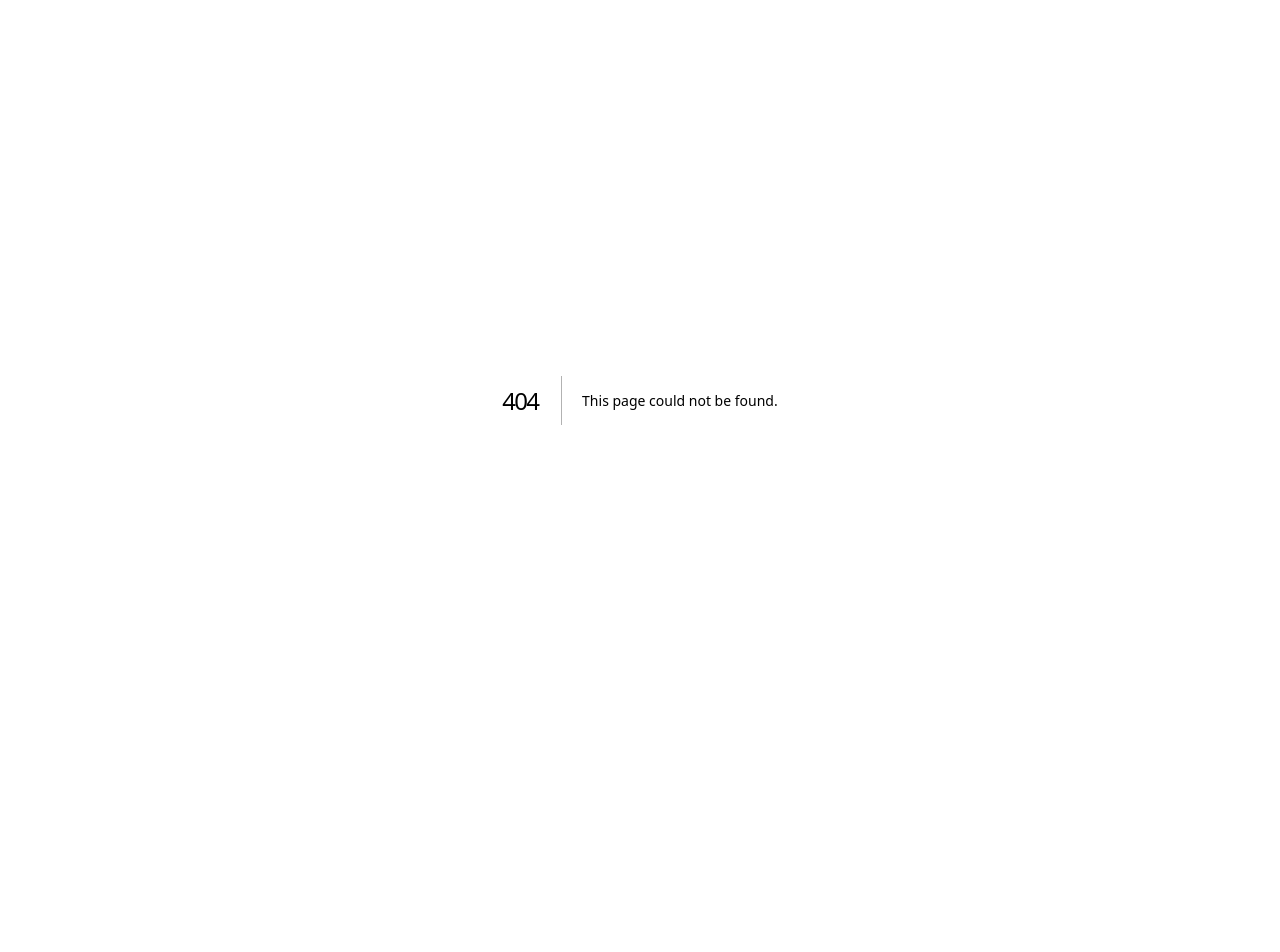
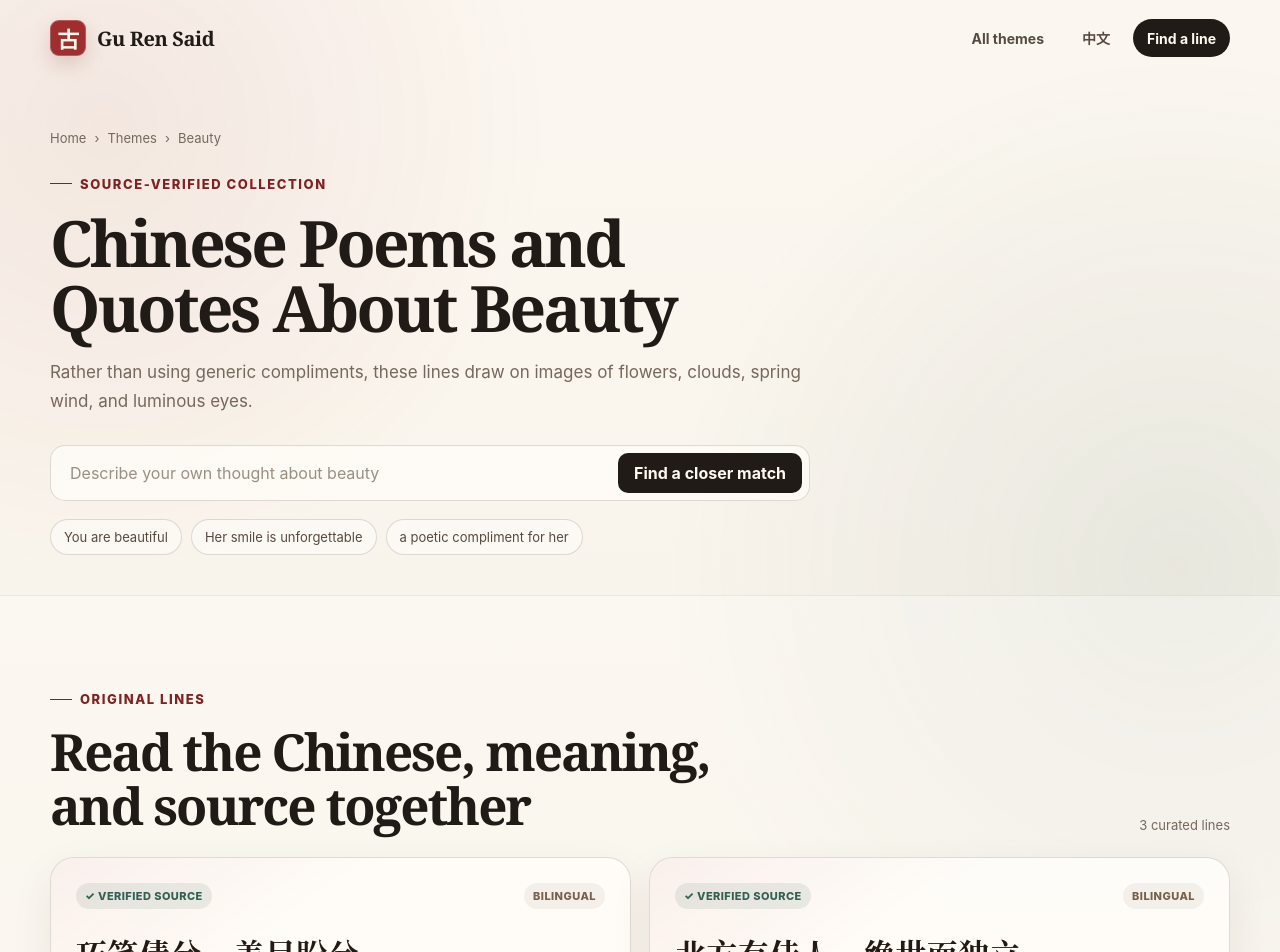
Before and after one commit to yandong2023/gu-ren-said, a Next.js app: page /en/topics/beauty in a window 1280 px wide. Before the commit this address had no page. Shown: the top 952 px of the page. Before the commit the page ends 800 px from the top, so only its background shows below. Built offline with nearby package versions, Linux system fonts and the light colour scheme.

Commit message:
feat(en): add crawlable English topic pages

```diff
--- /dev/null
+++ b/app/en/topics/[slug]/page.tsx
@@ -0,0 +1,112 @@
+import type { Metadata } from "next";
+import { notFound } from "next/navigation";
+import EnglishQuoteCard from "@/components/EnglishQuoteCard";
+import styles from "@/app/en/english.module.css";
+import {
+  ENGLISH_TOPICS,
+  getEnglishClassicsForTopic,
+  getEnglishTopic
+} from "@/lib/english-classics";
+import { englishQueryHref } from "@/lib/english-url";
+
+type PageProps = {
+  params: Promise<{ slug: string }>;
+};
+
+export function generateStaticParams() {
+  return ENGLISH_TOPICS.map((topic) => ({ slug: topic.slug }));
+}
+
+export async function generateMetadata({ params }: PageProps): Promise<Metadata> {
+  const { slug } = await params;
+  const topic = getEnglishTopic(slug);
+  if (!topic) return {};
+  const canonical = `/en/topics/${topic.slug}`;
+
+  return {
+    title: `${topic.title} | Original Chinese, Pinyin and English Meaning`,
+    description: topic.description,
+    alternates: { canonical, languages: { en: canonical, "x-default": canonical } },
+    openGraph: {
+      title: topic.title,
+      description: topic.description,
+      type: "article",
+      url: `https://gurensaid.com${canonical}`,
+      siteName: "Gu Ren Said",
+      images: ["/og-en.svg"]
+    },
+    twitter: {
+      card: "summary_large_image",
+      title: topic.title,
+      description: topic.description,
+      images: ["/og-en.svg"]
+    }
+  };
+}
+
+export default async function EnglishTopicPage({ params }: PageProps) {
+  const { slug } = await params;
+  const topic = getEnglishTopic(slug);
+  if (!topic) notFound();
+
+  const classics = getEnglishClassicsForTopic(topic.slug, 12);
+  const relatedTopics = ENGLISH_TOPICS.filter((item) => item.slug !== topic.slug).slice(0, 4);
+
+  return (
+    <main className={styles.page}>
+      <div className={styles.container}>
+        <nav className={styles.nav} aria-label="English navigation">
+          <a className={styles.brand} href="/en"><span className={styles.brandSeal} lang="zh-CN">古</span><span>Gu Ren Said</span></a>
+          <div className={styles.navLinks}>
+            <a className={styles.navLink} href="/en/topics">All themes</a>
+            <a className={styles.navLink} href="/">中文</a>
+            <a className={styles.navPrimary} href="/en">Find a line</a>
+          </div>
+        </nav>
+
+        <header className={styles.pageHero}>
+          <div className={styles.breadcrumbs}><a href="/en">Home</a><span>›</span><a href="/en/topics">Themes</a><span>›</span><span>{topic.shortTitle}</span></div>
+          <p className={styles.eyebrow}>Source-verified collection</p>
+          <h1 className={styles.pageTitle}>{topic.title}</h1>
+          <p className={styles.pageIntro}>{topic.intro}</p>
+          <form className={styles.inlineSearch} action="/en" method="get">
+            <input className={styles.inlineInput} name="q" maxLength={120} placeholder={`Describe your own thought about ${topic.shortTitle.toLowerCase()}`} aria-label="Search within a modern meaning" />
+            <button className={styles.inlineButton} type="submit">Find a closer match</button>
+          </form>
+          <div className={styles.queryChips}>
+            {topic.exampleQueries.map((query) => <a className={styles.queryChip} href={englishQueryHref(query)} key={query}>{query}</a>)}
+          </div>
+        </header>
+      </div>
+
+      <section className={styles.sectionMuted}>
+        <div className={styles.container}>
+          <div className={styles.resultsHeader}>
+            <div><p className={styles.sectionEyebrow}>Original lines</p><h2 className={styles.sectionTitle}>Read the Chinese, meaning, and source together</h2></div>
+            <span className={styles.resultCount}>{classics.length} curated line{classics.length === 1 ? "" : "s"}</span>
+          </div>
+          <div className={styles.resultsGrid}>
+            {classics.map((item) => <EnglishQuoteCard item={item} query={topic.exampleQueries[0]} key={item.id} />)}
+          </div>
+          <div className={styles.disclaimer}><strong>Translation note:</strong> These English readings are original explanations prepared for Gu Ren Said. The Chinese original and source are the authoritative objects being verified; literary translations can reasonably differ.</div>
+        </div>
+      </section>
+
+      <section className={styles.section}>
+        <div className={styles.container}>
+          <div className={styles.sectionHeader}><div><p className={styles.sectionEyebrow}>Keep exploring</p><h2 className={styles.sectionTitle}>Other themes in the classics</h2></div><a className={styles.textLink} href="/en/topics">All themes →</a></div>
+          <div className={styles.topicGrid}>
+            {relatedTopics.map((item) => <a className={styles.topicCard} href={`/en/topics/${item.slug}`} key={item.slug}><strong>{item.shortTitle}</strong><span>{item.description}</span></a>)}
+          </div>
+        </div>
+      </section>
+
+      <footer className={styles.footer}>
+        <div className={`${styles.container} ${styles.footerInner}`}>
+          <p>Every displayed Chinese line is tied to a work and source in the existing corpus. The product may expand its English explanations, but it does not replace the source with generated text.</p>
+          <p><a className={styles.textLink} href="/en">Search in your own words →</a></p>
+        </div>
+      </footer>
+    </main>
+  );
+}
```
